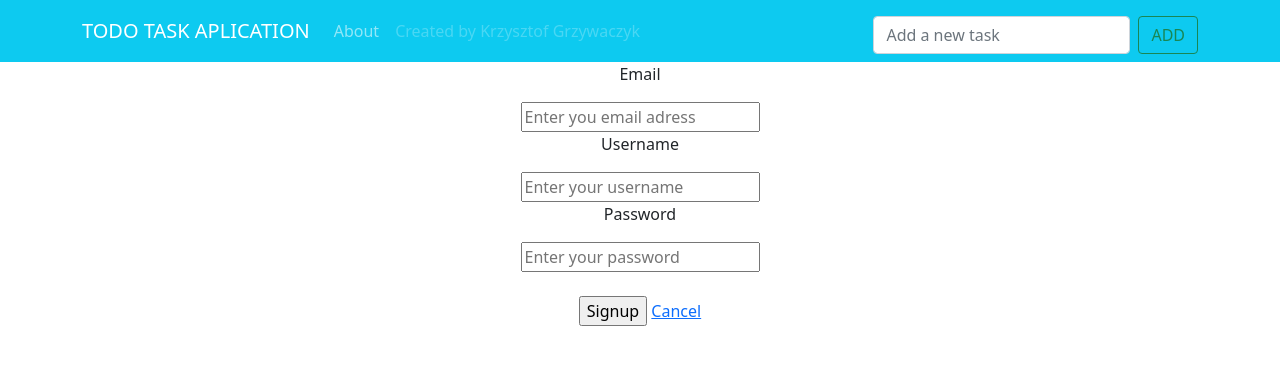
After one commit to KrzysztofGrzywaczyk/Uncasual-ToDo-App-Flask-Bootstrap-SQLite, a Flask app: template templates/dashboard/popup.html in a window 1280 px wide. The commit adds this page. Shown: the top 365 px of the page. Run offline with Flask 3, Linux system fonts and the light colour scheme; the template is opened without the code that fills it, so the values that code supplies are empty.

Commit message:
Implement flashing messages

```diff
--- a/app.py
+++ b/app.py
@@ -10,7 +10,7 @@ and also Bootstrap for stylistic purposes.
 """
 
 
-from flask import Flask, redirect, render_template, request, url_for
+from flask import Flask, flash, redirect, render_template, request, url_for
 from flask_sqlalchemy import SQLAlchemy
 
 
@@ -37,6 +37,11 @@ def add():
     new_task = Task(name = name)
     db.session.add(new_task)
     db.session.commit()
+
+    if request.method == 'POST':
+        name = request.form.get("name")
+        flash(f'Succesfully created task: {name}', 'success')
+
     return redirect(url_for('index'))
 
 
@@ -45,14 +50,22 @@ def archive(id):
     task = Task.query.filter_by(id=id).first()
     task.active = not task.active
     db.session.commit()
+    if task.active:
+        flash(f'Succesfully restored: {task.name}', 'secondary')
+    else:
+        flash(f'Succesfully archived: {task.name}', 'secondary')
     return redirect(url_for('index'))
 
 
 @app.route('/delete/<id>')
 def delete(id : bool):
     task = Task.query.filter_by(id=id).first()
+    if task:
+        name = task.name
+        flash(f'Succesfully deleted task: {name}', 'warning')
     db.session.delete(task)
     db.session.commit()
+
     return redirect(url_for('index'))
 
 
@@ -79,4 +92,6 @@ def about():
 
 
 if __name__ == '__main__':
+    app.secret_key = 'super secret key'
+
     app.run(debug=True)
--- /dev/null
+++ b/templates/dashboard/popup.html
@@ -0,0 +1,21 @@
+{% extends "base.html" %}
+{% block content %}
+
+<body>
+
+<center>
+<form name='myForm' method="post" action="{{ url_for('signup') }}" style='text-align: center;'>
+  <p>Email</p>
+  <input type="email" name="email" placeholder='Enter you email adress' required oninvalid="setCustomValidity('Please enter a valid email ')" onchange="try{setCustomValidity('')}catch(e){}"></input>
+  <p>Username</p>
+  <input type="text" name="user" placeholder='Enter your username' required></input>
+  <p>Password</p>
+  <input type="password" name="password" placeholder='Enter your password' required></input>
+  <br><br>
+  <input type="submit" value="Signup"></input>
+   <a href="{{ url_for('home') }}" class='button_link'>Cancel</a>
+</form>
+</center>
+
+</body>
+{% endblock %}
--- a/templates/partials/base.html
+++ b/templates/partials/base.html
@@ -17,6 +17,7 @@
   </head>
   <body>
     {% include 'partials/menu.html' %}
+
     {% block task %}
     <!-- Optional JavaScript; choose one of the two! -->
     {% endblock %}
@@ -28,9 +29,10 @@
     crossorigin="anonymous"></script>
 
     <!-- Option 2: Separate Popper and Bootstrap JS -->
-    <!--
+<!--
     <script src="https://cdn.jsdelivr.net/npm/@popperjs/core@2.10.2/dist/umd/popper.min.js" integrity="sha384-7+zCNj/IqJ95wo16oMtfsKbZ9ccEh31eOz1HGyDuCQ6wgnyJNSYdrPa03rtR1zdB" crossorigin="anonymous"></script>
     <script src="https://cdn.jsdelivr.net/npm/bootstrap@5.1.3/dist/js/bootstrap.min.js" integrity="sha384-QJHtvGhmr9XOIpI6YVutG+2QOK9T+ZnN4kzFN1RtK3zEFEIsxhlmWl5/YESvpZ13" crossorigin="anonymous"></script>
     -->
+
   </body>
 </html>
--- a/templates/partials/menu.html
+++ b/templates/partials/menu.html
@@ -34,3 +34,14 @@
       </div>
     </div>
   </nav>
+  {% with messages = get_flashed_messages(with_categories=true) %}
+  {% for category, message in messages %}
+  <div class="container mt-1">
+    <div class="alert alert-{{category}} alert-dismissible fade show" role="alert">
+      <span>{{message}}</span>
+      <button class="btn-close" data-bs-dismiss="alert" aria-label="Close"></button>
+      </button>
+    </div>
+  </div>
+  {% endfor %}
+  {% endwith %}
```
Also changed, not shown: illustrative_screenshot.png, instance/sqlite.db.
